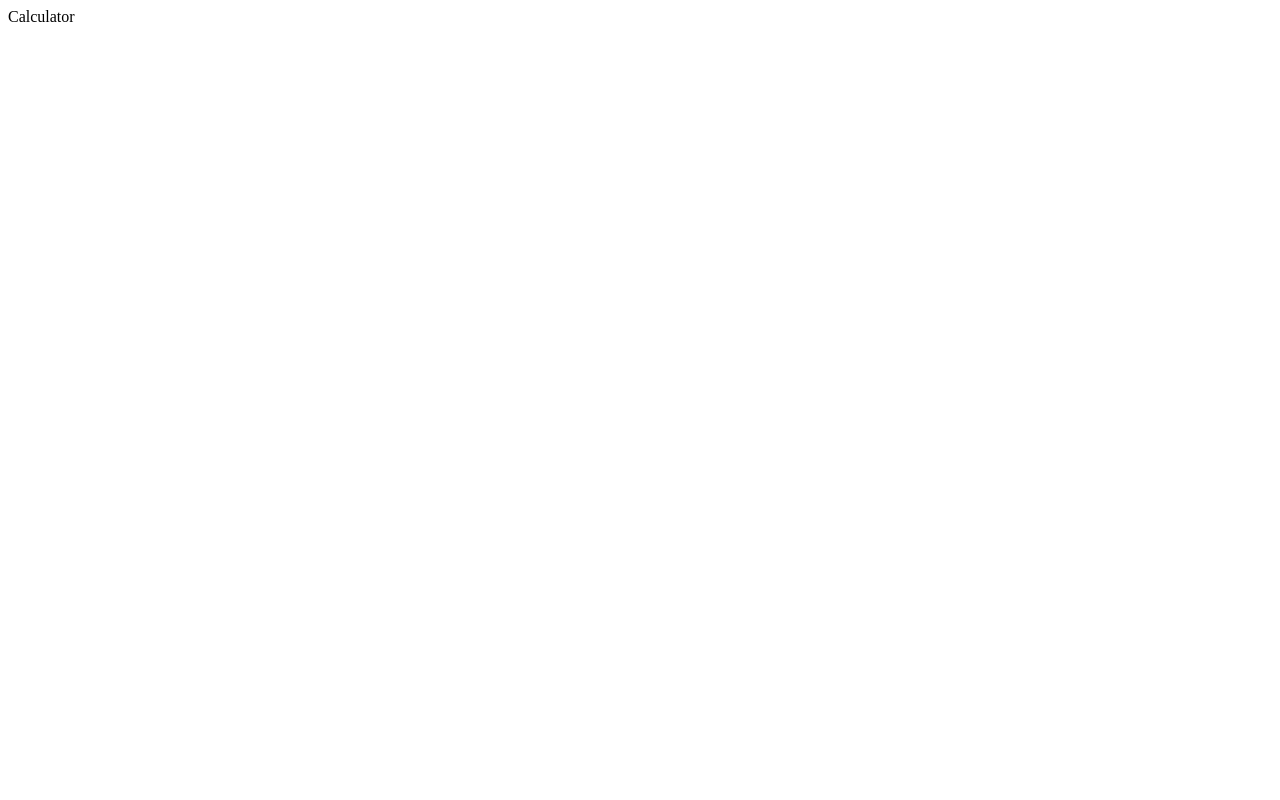
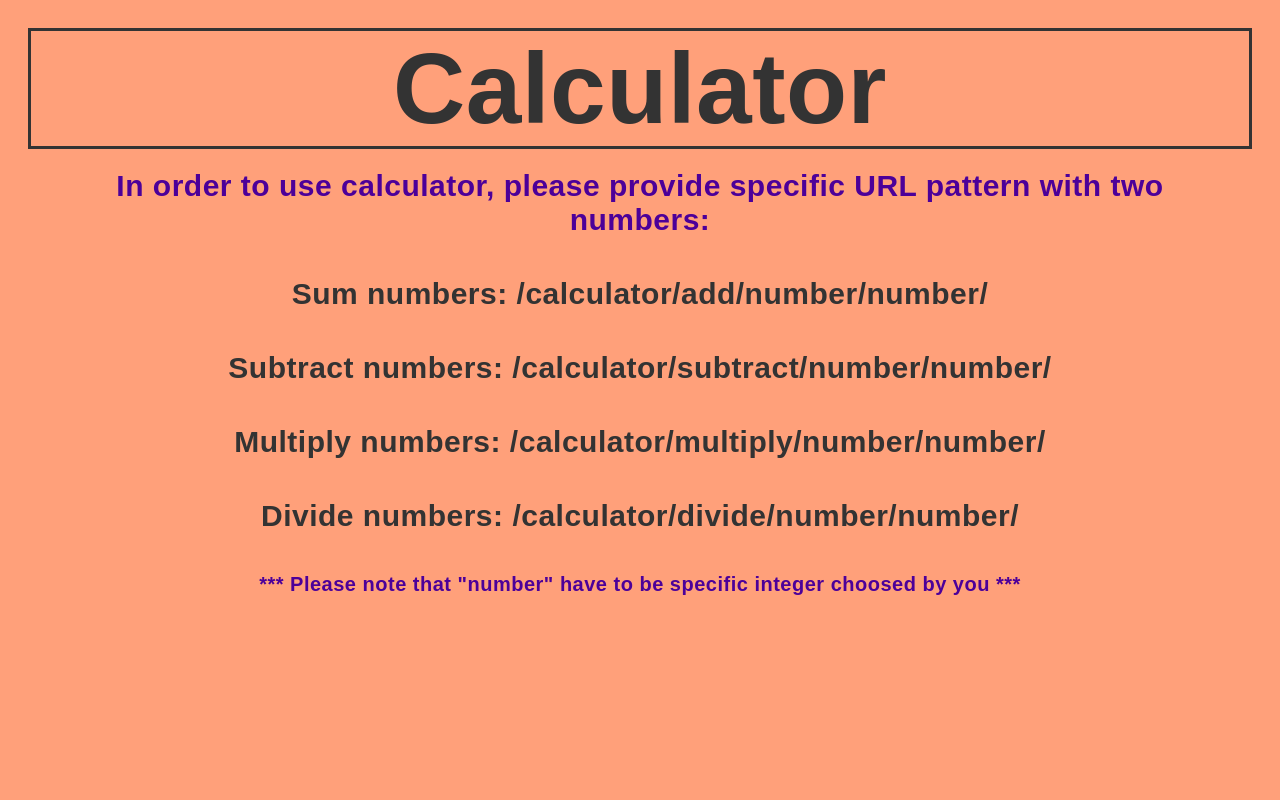
Before and after one commit to adrian-wojcik/Django1_MyMath, a Django app: page /calculator/logo/ in a window 1280 px wide. Before the commit the page is almost empty. Run offline with Django 4.2, Linux system fonts and the light colour scheme.

Commit message:
template with css render added

```diff
--- a/MyMath/calculator/static/css/styles.css
+++ b/MyMath/calculator/static/css/styles.css
@@ -1,15 +1,26 @@
-#body
+body
 {
     font-family: sans-serif;
-    letter-spacing: 0.5 px;
-    color: light-black;
+    letter-spacing: 0.5px;
+    color: #333;
     border-radius: 10px;
     text-align: center;
     padding: 20px;
-    background-color: light-orange;
+    background-color: #FFA07A;
 }
 
 #logo
 {
+    font-weight: bold;
     font-size: 100px;
+    border-style: solid;
+    border-color: #333;
 }
+
+.info
+{
+    font-weight: bold;
+    font-size: 30px;
+    padding: 20px;
+    text-shadow: 5px, #333;
+}
--- a/MyMath/calculator/templates/base.html
+++ b/MyMath/calculator/templates/base.html
@@ -6,9 +6,18 @@
     <meta charset="UTF-8">
     <title>Title</title>
     <meta name="viewport" content="width=device-width,initial-scale=1.0">
-    <link rel="stylesheet" href="calculator/static/css/styles.css">
+    <link rel="stylesheet" type="text/css" href="{% static 'css/styles.css' %}">
 </head>
 <body>
     <div id="logo">Calculator</div>
+        <div class="info" style="color: #4C0099">In order to use calculator, please provide specific URL pattern with two numbers:</div>
+        <div class="info">Sum numbers: /calculator/add/number/number/</div>
+        <div class="info">Subtract numbers: /calculator/subtract/number/number/</div>
+        <div class="info">Multiply numbers: /calculator/multiply/number/number/</div>
+        <div class="info">Divide numbers: /calculator/divide/number/number/</div>
+        <div class="info" style="color: #4C0099; font-size: 20px;">
+            *** Please note that "number" have to be specific integer choosed by you ***
+        </div>
+
 </body>
 </html>
--- a/MyMath/calculator/urls.py
+++ b/MyMath/calculator/urls.py
@@ -4,5 +4,8 @@ from . import views
 
 urlpatterns = [
     path('logo/', views.logo),
-    path('add/<int:a><int:b>', views.add)
+    path('add/<int:a>/<int:b>/', views.add),
+    path('subtract/<int:a>/<int:b>/', views.subtract),
+    path('multiply/<int:a>/<int:b>/', views.multiply),
+    path('divide/<int:a>/<int:b>/', views.divide)
 ]
--- a/MyMath/calculator/views.py
+++ b/MyMath/calculator/views.py
@@ -3,8 +3,16 @@ from django.http import HttpResponse, request
 
 # Create your views here.
 def logo(request):
-    return HttpResponse("Calculator")
+    return render(request, 'base.html')
 
+def add(request,a, b):
+    return HttpResponse(str(a + b))
 
-def add(reuest,a, b):
-    return HttpResponse(sum(a, b))
+def subtract(request,a, b):
+    return HttpResponse(str(a - b))
+
+def multiply(request,a, b):
+    return HttpResponse(str(a * b))
+
+def divide(request,a, b):
+    return HttpResponse(str(a / b))
```
Also changed, not shown: MyMath/MyMath/settings.py (+9 -2 lines).
